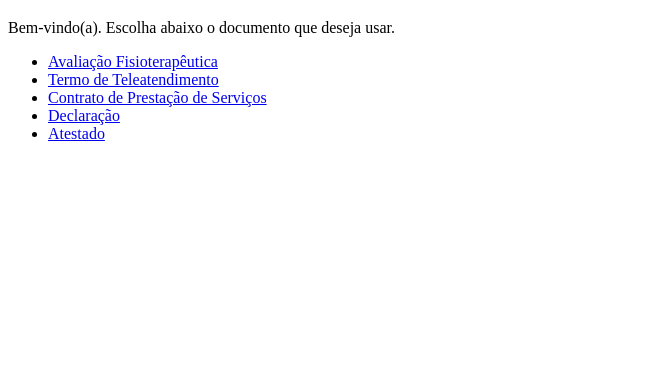
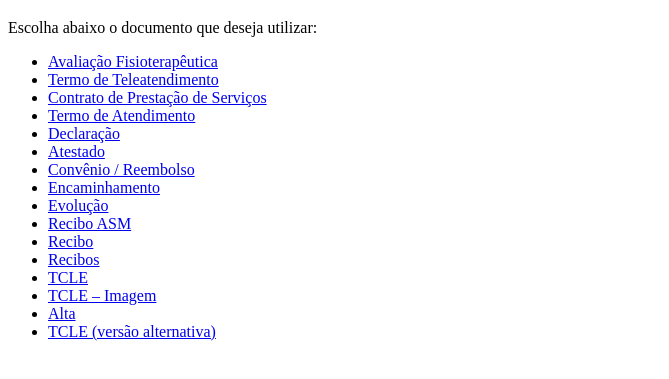
Before and after one commit to asmGestao/Kit-asmgestao, a plain HTML site: page index.html in a window 1280 px wide. Shown: the part 61-440 px from the top of the page, without its empty margins (0-669 px from the left). Drawn offline with Linux system fonts and the light colour scheme.

Commit message:
Atualizar o index.html

```diff
--- a/index.html
+++ b/index.html
@@ -1,3 +1,4 @@
+
 <!DOCTYPE html>
 <html lang="pt-BR">
 <head>
@@ -8,14 +9,25 @@
 
 <h1>SM Fisioterapia – Sistema de Gestão Clínica</h1>
 
-<p>Bem-vindo(a). Escolha abaixo o documento que deseja usar.</p>
+<p>Escolha abaixo o documento que deseja utilizar:</p>
 
 <ul>
   <li><a href="ASM-avaliação-kit.html">Avaliação Fisioterapêutica</a></li>
   <li><a href="ASM-kit-ttotCLE.html">Termo de Teleatendimento</a></li>
   <li><a href="Asm-Kit-contrato.html">Contrato de Prestação de Serviços</a></li>
+  <li><a href="Asm-asm-kit-atendimento termo.html">Termo de Atendimento</a></li>
   <li><a href="Asm-declacao.html">Declaração</a></li>
   <li><a href="Asm-kit-Atestado.html">Atestado</a></li>
+  <li><a href="Asm-kit-Conv reembolso.html">Convênio / Reembolso</a></li>
+  <li><a href="Asm-kit-Encaminhamento.html">Encaminhamento</a></li>
+  <li><a href="Asm-kit-Evolução.html">Evolução</a></li>
+  <li><a href="Asm-kit-Recibo ASM.html">Recibo ASM</a></li>
+  <li><a href="Asm-kit-Recibo.html">Recibo</a></li>
+  <li><a href="Asm-kit-Recibos.html">Recibos</a></li>
+  <li><a href="Asm-kit-TCLE.html">TCLE</a></li>
+  <li><a href="Asm-kit-TcleImagen.html">TCLE – Imagem</a></li>
+  <li><a href="Asm-kit-alta.html">Alta</a></li>
+  <li><a href="Asm.kit-TCLE.html">TCLE (versão alternativa)</a></li>
 </ul>
 
 </body>
```
